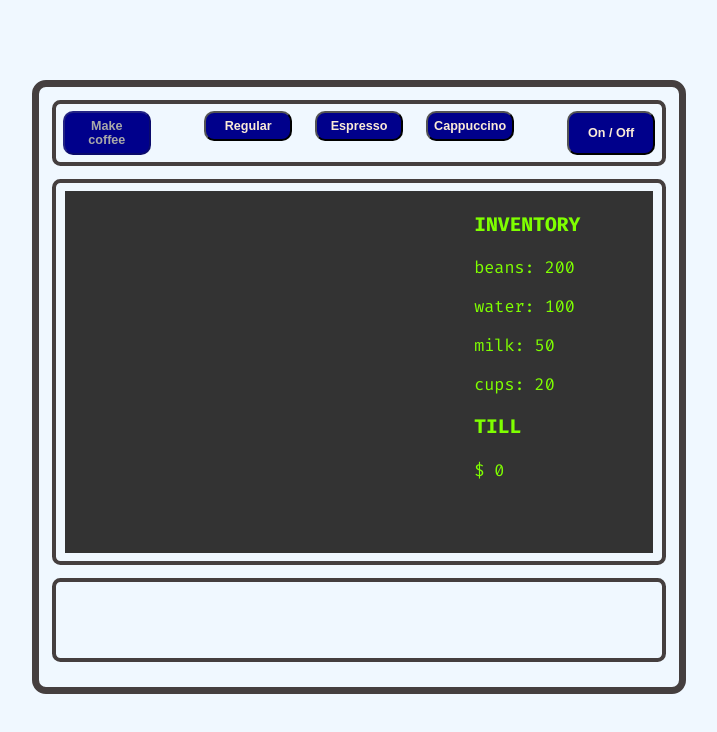
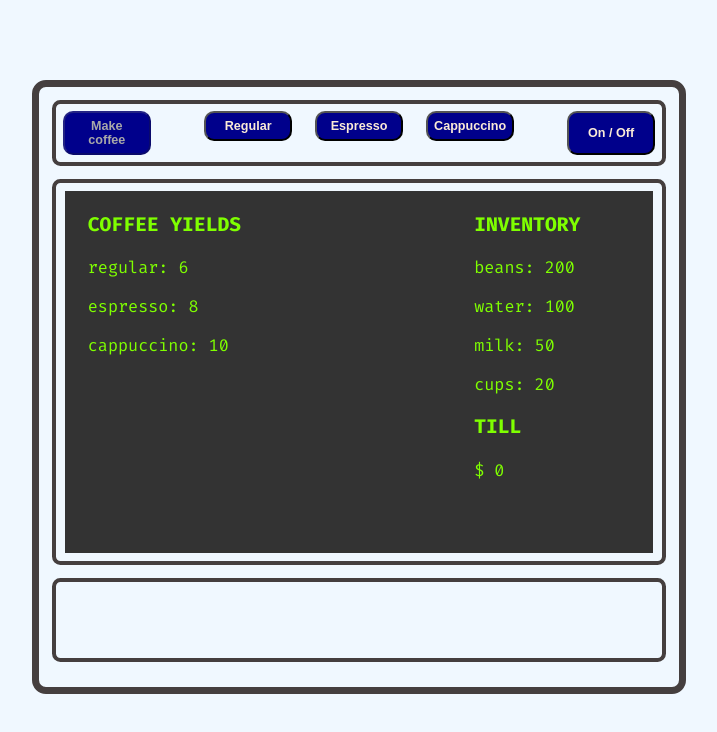
Before and after one commit to wildapt01/coffee-machine-js, a website with bundled scripts: page index.html in a window 1280 px wide. Both pictures are taken after a click on the button "On / Off". Shown: the whole page, without its empty margins (281-998 px from the left). Built offline with nearby package versions, Linux system fonts and the light colour scheme.

Commit message:
Add dynamic left display yields

```diff
--- a/index.html
+++ b/index.html
@@ -26,10 +26,9 @@
       </section>
       <section class="panel">
         <div class="screen-view">
-          <div class="left-side">
-            <div class="invisible">
-              <h3 id="message">Alert!</h3>
-            </div>
+          <div class="left-side invisible">
+            <h3>COFFEE YIELDS</h3>
+            <section id="coffeeYields"></section>
           </div>
           <div class="right-side invisible">
             <h3>INVENTORY</h3>
--- a/src/classes.js
+++ b/src/classes.js
@@ -88,10 +88,9 @@ export class displayMessage {
     const currentInventory = start.getInventory();
     const recipes = coffee.recipes;
     const result = {};
-    debugger;
     for (const coffeeType in recipes) {
       const recipe = recipes[coffeeType];
-      // Yield per ingredient quantities, per coffee type
+      // Yield per ingredient quantities in inventory, per coffee type
       const yieldList = [];
       for (const item in recipe) {
         // Excluding the till: not an ingredient!
@@ -102,8 +101,28 @@ export class displayMessage {
           : 0;
         yieldList.push(yields);
       }
+      // Isolating the lowest yield for the coffee type
       result[coffeeType] = yieldList.sort((num1, num2) => num1 - num2)[0];
     }
     return result;
   }
+
+  clearDisplayYields() {
+    const yieldsItems = document.querySelectorAll("#coffeeYields p");
+    if (yieldsItems) {
+      for (const element of yieldsItems) {
+        element.remove();
+      }
+    }
+  }
+  displayYields() {
+    this.clearDisplayYields();
+    const yieldsObj = this.possibleCoffees();
+    for (const [key, value] of Object.entries(yieldsObj)) {
+      const itemDisplay = document.createElement("p");
+      const itemValue = document.createTextNode(`${key}: ${value}`);
+      itemDisplay.appendChild(itemValue);
+      document.querySelector("#coffeeYields").append(itemDisplay);
+    }
+  }
 }
--- a/src/index.js
+++ b/src/index.js
@@ -14,6 +14,7 @@ function handleClickBrewing(evnt) {
   let selectedCoffee = "";
   const newCoffee = new brewing();
   const inventoryUpdate = new onOff();
+  const leftDisplay = new displayMessage();
   // Brewing selected coffee
   for (const button of coffeeButtons) {
     if (button.classList.contains("selected")) {
@@ -24,16 +25,15 @@ function handleClickBrewing(evnt) {
     document.getElementById(selectedCoffee).classList.remove("selected");
     evnt.target.setAttribute("disabled", "true");
     newCoffee.textColorToggle(evnt.target);
-  }, 2000);
-  newCoffee.output(selectedCoffee);
-  // Updating the inventory in Session Storage and right side display
+    newCoffee.output(selectedCoffee);
+  }, 500);
+  // Updating the inventory in Session Storage and left/right displays
   const ingredients = newCoffee.ingredients(selectedCoffee);
   const currentInventory = inventoryUpdate.getInventory();
   const newInventory = newCoffee.newInventory(currentInventory, ingredients);
   inventoryUpdate.setInventory(newInventory);
   inventoryUpdate.displayInventory();
-  const display = new displayMessage();
-  console.log("display.possibleCoffee() :>> ", display.possibleCoffees());
+  leftDisplay.displayYields();
 }
 //* Actions
 //* =======================
@@ -41,7 +41,6 @@ function handleClickBrewing(evnt) {
 document.querySelector("#onOff").addEventListener("click", () => {
   const coffeeButtons = document.querySelectorAll("#coffeeSelectors > button");
   const container = document.getElementById("coffeeSelectors");
-
   container.removeEventListener("click", handleClickSelectors);
   for (const element of coffeeButtons) {
     element.classList.toggle("inactive");
@@ -53,18 +52,18 @@ document.querySelector("#onOff").addEventListener("click", () => {
     container.removeEventListener("click", handleClickSelectors);
     document.querySelector(".output").innerText = "";
   }
-
   document.querySelector(".right-side").classList.toggle("invisible");
-
+  document.querySelector(".left-side").classList.toggle("invisible");
   const start = new onOff();
-  // Setting initial inventory in session storage
+  const leftDisplay = new displayMessage();
+  // Setting initial inventory in session storage, displaying inventory and
+  // yields
   start.setInventory();
   start.getInventory();
   start.clearDisplay();
   start.displayInventory();
 
-  const display = new displayMessage();
-  console.log("display.possibleCoffee() :>> ", display.possibleCoffees());
+  leftDisplay.displayYields();
 });
 
 // Brewing the selected coffee
--- a/styles/index.css
+++ b/styles/index.css
@@ -81,6 +81,7 @@ body {
 }
 .left-side {
   width: 65%;
+  padding-left: 1em;
 }
 .right-side {
   width: 30%;
```
